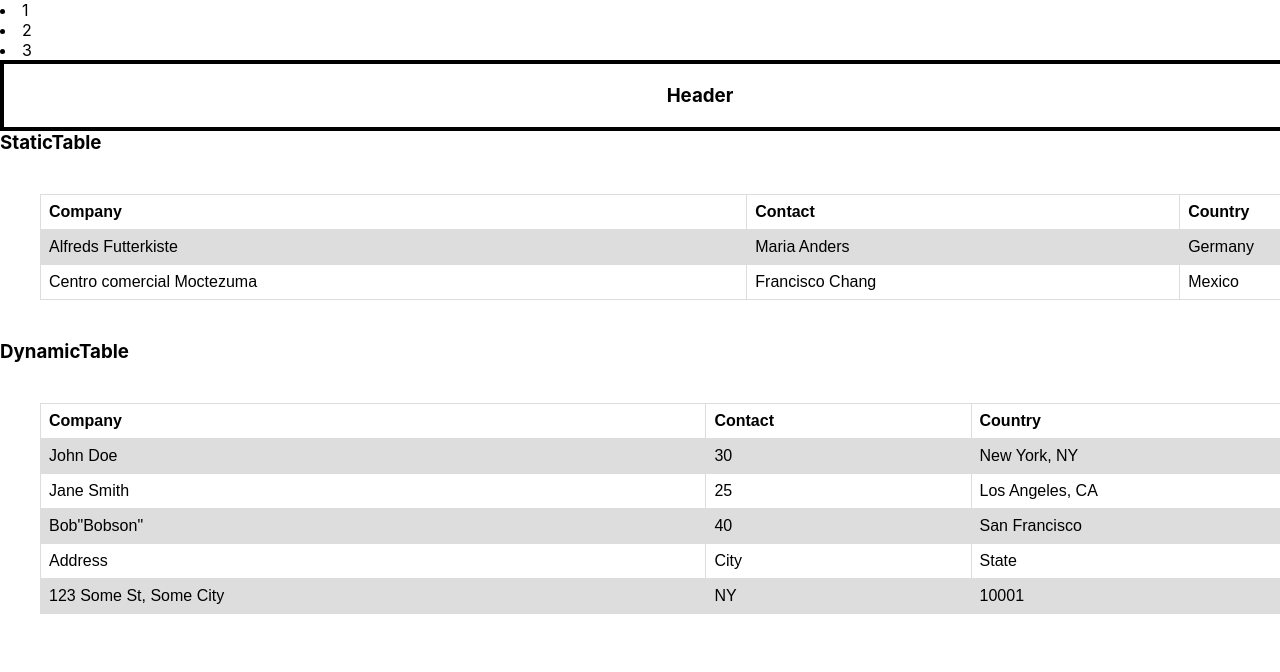
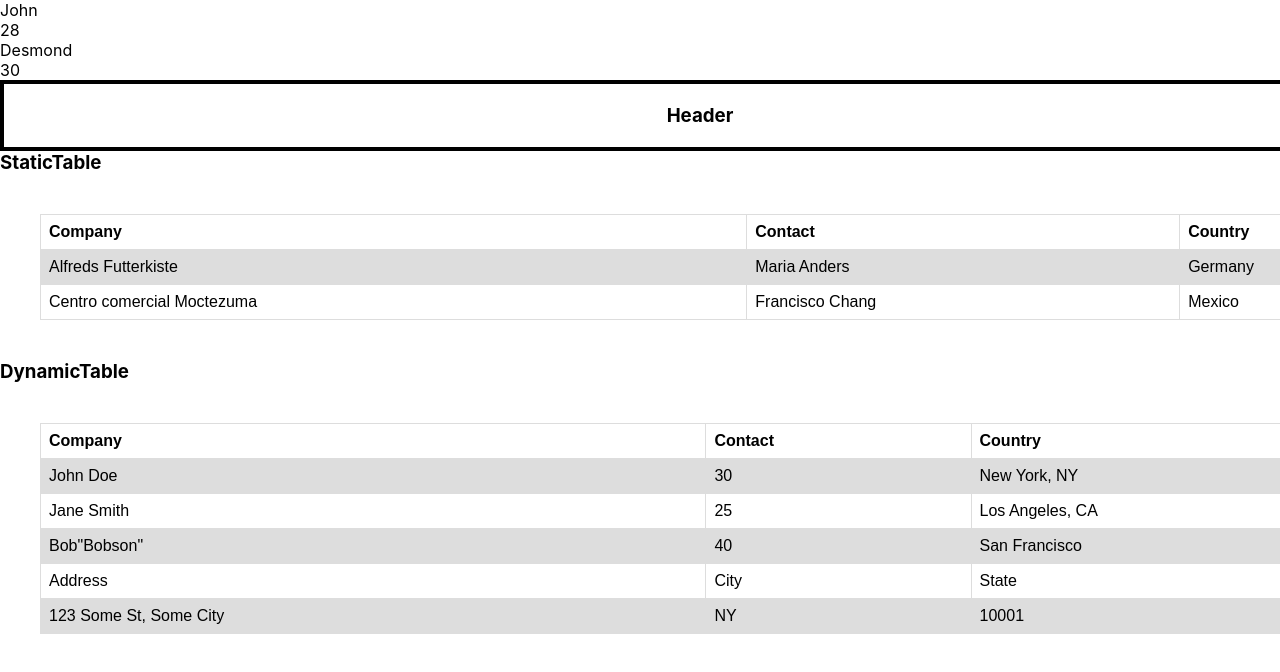
Before and after one commit to Namean/flagship, a React (Create React App) app: page / in a window 1280 px wide. Shown: the top 672 px of the page. Built offline with nearby package versions, Linux system fonts and the light colour scheme.

Commit message:
List component needs an interface specs data property

```diff
--- a/src/App.js
+++ b/src/App.js
@@ -18,11 +18,39 @@ function ListElement({ props }) {
   return <li>{props.data}</li>;
 }
 
+const Person = ({ props }) => {
+  const { name, age } = props.data;
+  return (
+    <>
+      <p>{name}</p>
+      <p>{age}</p>
+    </>
+  );
+};
+
 function App() {
+  const people = [
+    {
+      name: "John",
+      age: 28,
+    },
+    {
+      name: "Desmond",
+      age: 30,
+    },
+  ];
   return (
     <div className="App">
-      <List props={{ data: [1, 2, 3], component: ListElement }} />
-      {/* <ListElement props={{ data: "Hello World!" }} /> */}
+      {/* <List props={{ data: [1, 2, 3], component: ListElement }} /> */}
+      {/* <Person props={{ name: "Desmond", age: 30 }} /> */}
+
+      <List
+        props={{
+          data: people,
+          component: Person,
+        }}
+      />
+
       <Header />
 
       {/* <ShoppingList /> */}
--- a/src/components/lists/List.component.jsx
+++ b/src/components/lists/List.component.jsx
@@ -1,7 +1,7 @@
 import React from "react";
 
 /*
-const Label = props => <span>{props.children}</span>
+dconst Label = props => <span>{props.children}</span>
 const Button = props => {
     const Inner = props.inner; // Note: variable name _must_ start with a capital letter
     return <button><Inner>Foo</Inner></button>
@@ -11,6 +11,7 @@ const Page = () => <Button inner={Label}/>
 export const List = ({ props }) => {
   const Component = props.component; // Note: variable name _must_ start with a capital letter
   //   return props.data.map((v) => <Component>{v}</Component>);
-  let data = [1, 2, 3];
+  //   let data = [1, 2, 3];
+
   return props.data.map((v) => <Component props={{ data: v }} />);
 };
```
